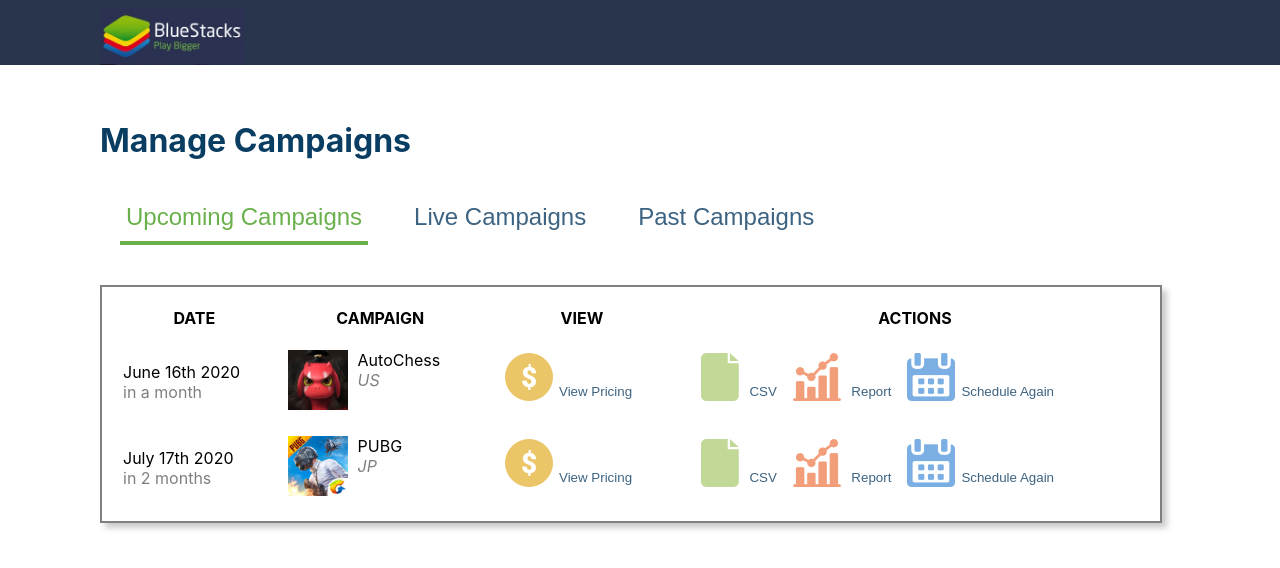
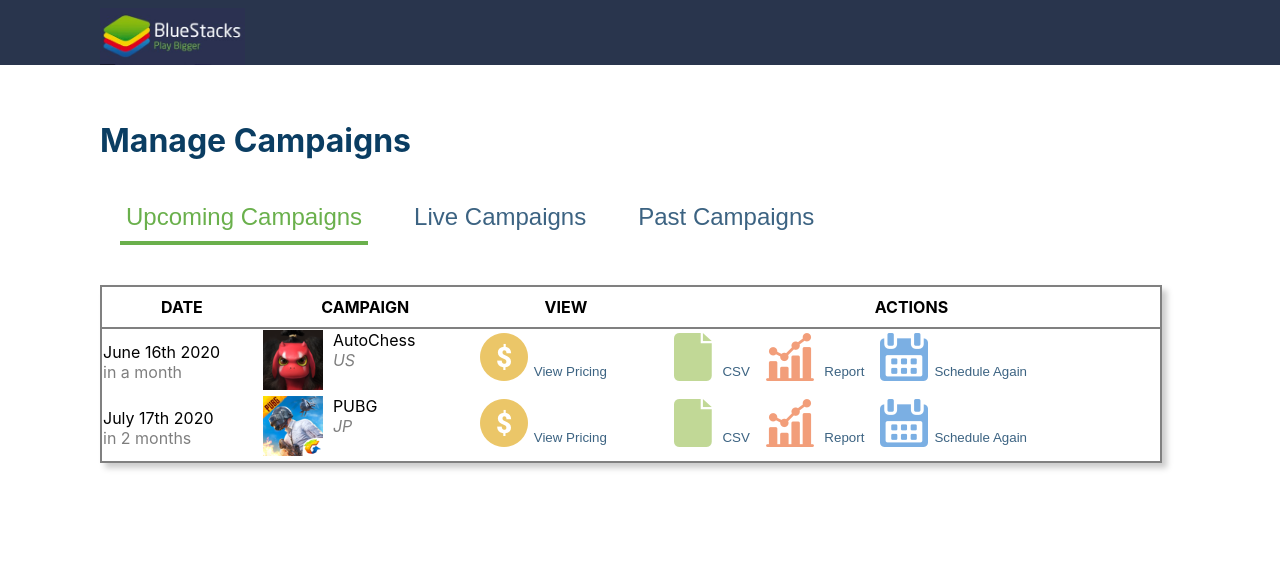
Before and after one commit to nipunjindal2/blue-stacks, a React (Create React App) app: page / in a window 1280 px wide. Shown: the top 568 px of the page. Built offline with nearby package versions, Linux system fonts and the light colour scheme.

Commit message:
Update DisplayTable.css

```diff
--- a/src/components/Campaign/DisplayTable/DisplayTable.css
+++ b/src/components/Campaign/DisplayTable/DisplayTable.css
@@ -1,16 +1,28 @@
 .mainTable{
     width: 90%;
-    border-spacing: 20px;
     border: 2px solid grey;
     box-shadow:5px 5px 6px #ccc;
     margin-bottom: 50px;
     z-index: 90;
+    border-collapse: collapse;
 }
 
 .utility{
     height: 40%;
     margin-left : 10px;
     margin-bottom: -5px;
+}
+
+
+
+.body tr td{
+    padding: 15px 10px;
+}
+
+.heading tr th{
+    border-collapse: collapse ;
+    padding: 10px 0;
+    border-bottom: 2px solid grey;
 }
 
 
```
